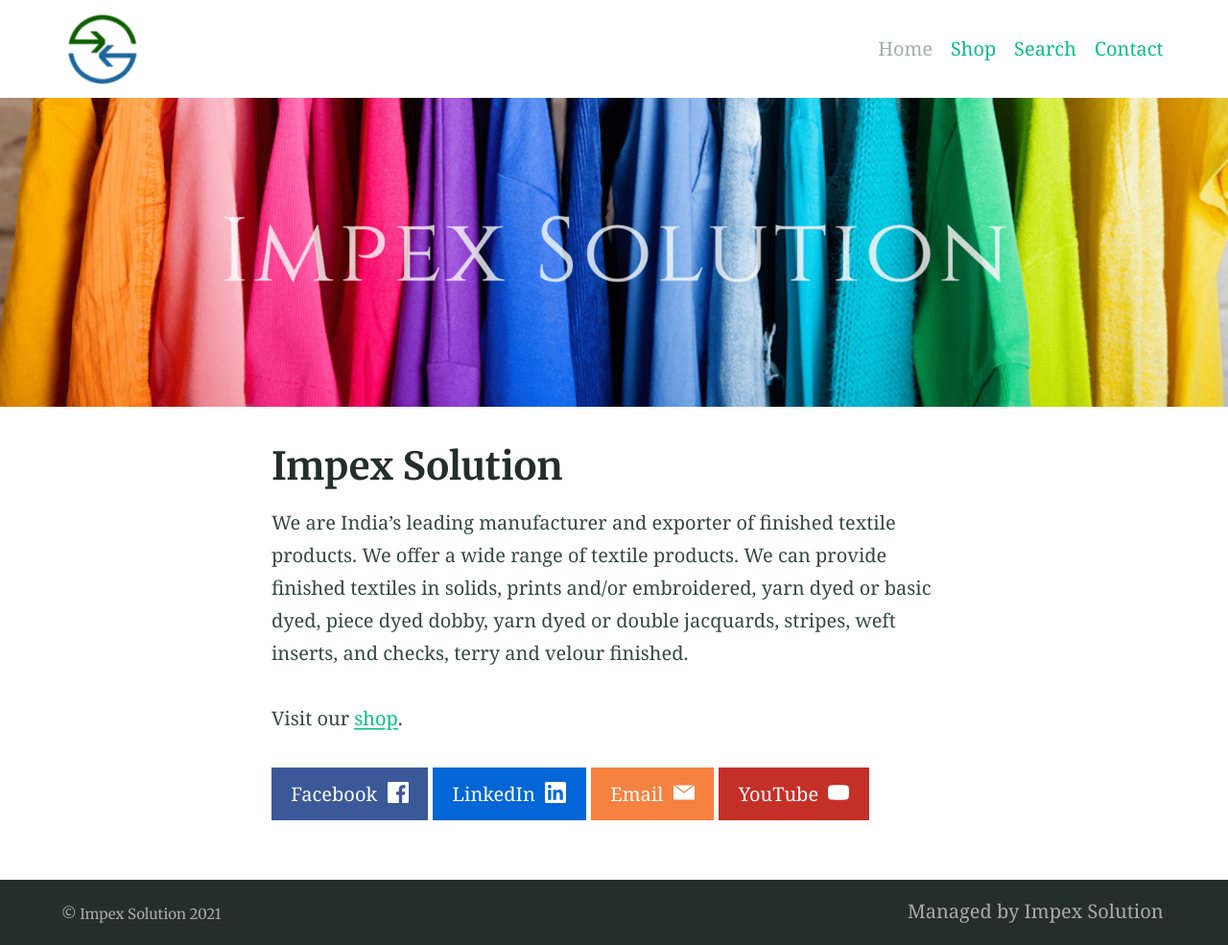
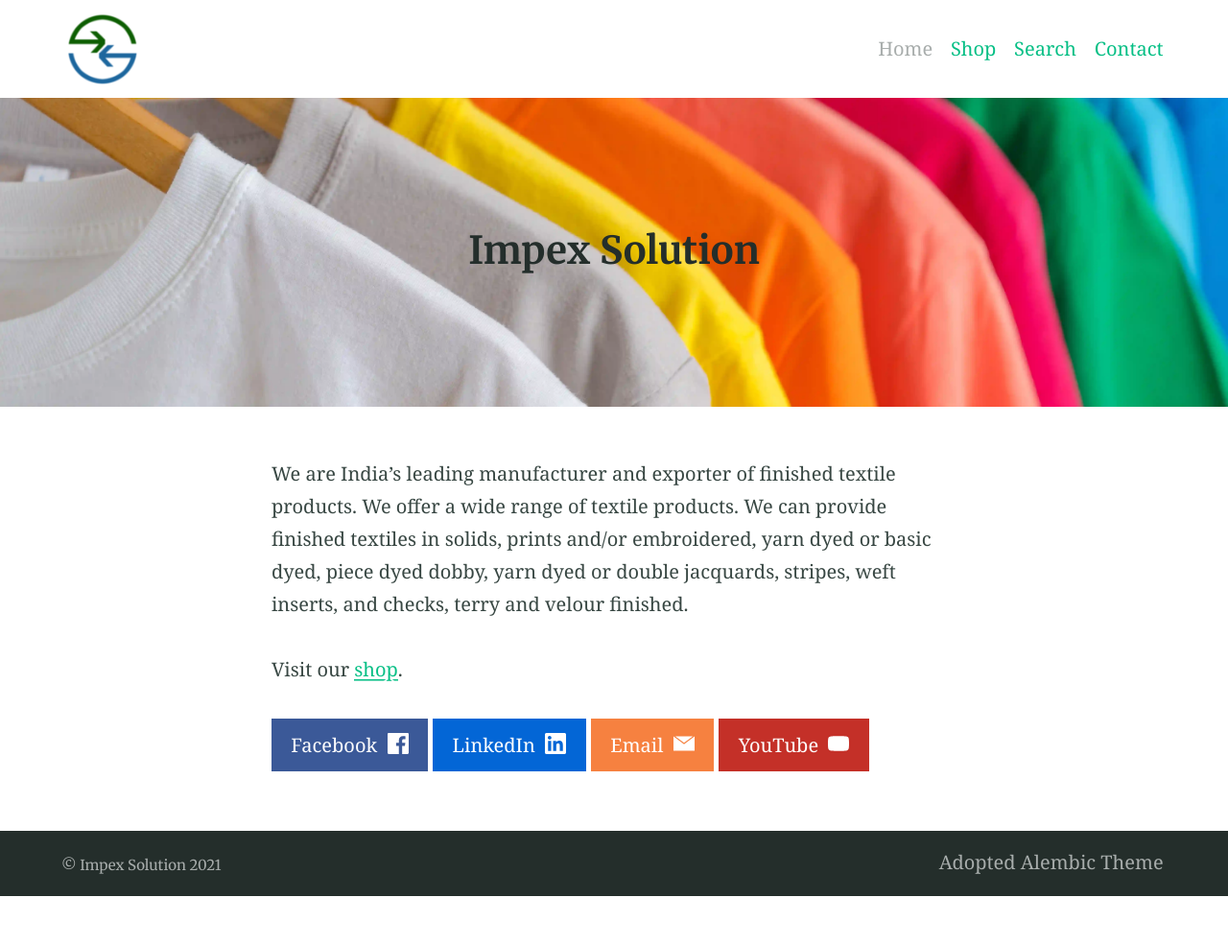
Before and after one commit to markright-products/markright-products.github.io, a Jekyll site: the page built from index.md, in a window 1280 px wide. Shown: the whole page at 96% size. Built offline with Jekyll 4.4.1, drawn with Linux system fonts in a browser that asks for light colours; after the commit the page ends 934 px from its top, so only the background shows below that.

Commit message:
Update banner

```diff
--- a/_config.yml
+++ b/_config.yml
@@ -97,7 +97,7 @@ baseurl: ""
 # repo: ""
 
 # Contact details
-bharat: "Bharat Parekh"
+name: "Bharat Parekh"
 email: "info@impexsolution.net"
 tel: "+91-22-35572782"
 cell: "+91-9820034262, +91-8779967110"
@@ -138,8 +138,8 @@ navigation_header:
   url: /contact/
 
 navigation_footer:
-- title: Managed by Impex Solution
-  url: https://www.impexsolution.in
+- title: Adopted Alembic Theme
+  url: https://alembic.darn.es/
 
 social_links: # Appears in sidebar. Set the urls then uncomment and comment out as desired
   LinkedIn: https://www.linkedin.com/in/impex-solution-0b321037
--- a/_includes/contact.html
+++ b/_includes/contact.html
@@ -1 +1 @@
-<div><table><colgroup><col style="width: 100px"><col></colgroup><tbody><tr><td>Name</td><td><b>{{ site.bharat }}</b></td></tr><tr><td>Tel</td><td>{{ site.tel }}</td></tr><tr><td>Cell</td><td>{{ site.cell }}</td></tr><tr><td>Email</td><td>{{ site.email }}</td></tr><tr><td>Address</td><td>{{ site.address }}</td></tr><tr><td>GSTIN No</td><td>{{ site.gstin }}</td></tr></tbody></table><br /></div>
+<div><table><colgroup><col style="width: 100px"><col></colgroup><tbody><tr><td>Name</td><td><b>{{ site.name }}</b></td></tr><tr><td>Tel</td><td>{{ site.tel }}</td></tr><tr><td>Cell</td><td>{{ site.cell }}</td></tr><tr><td>Email</td><td>{{ site.email }}</td></tr><tr><td>Address</td><td>{{ site.address }}</td></tr><tr><td>GSTIN No</td><td>{{ site.gstin }}</td></tr></tbody></table><br /></div>
--- a/_includes/map.html
+++ b/_includes/map.html
@@ -1 +1 @@
-<div class="map"><iframe src="https://www.google.com/maps/d/u/0/embed?mid={{ include.id }}" title="{{ include.title | default: 'Map' }}"></iframe></div>
+<div class="map"><iframe src="https://www.google.com/maps/d/u/0/embed?mid={{ include.id }}&z=17" title="{{ include.title | default: 'Map' }}"></iframe></div>
--- a/index.md
+++ b/index.md
@@ -1,6 +1,7 @@
 ---
-title: Impex Solution
-feature_image: "/assets/banner/homepage-min.png"
+feature_image: "/assets/banner/AdobeStock_285265213.webp"
+feature_text: |
+    # Impex Solution
 excerpt: "We are India's leading manufacturer and exporter of finished textile products. We offer textiles in different colors, shapes and sizes."
 ---
 
```
Also changed, not shown: assets/banner/AdobeStock_285265213.webp (added), assets/banner/homepage-min.png (deleted), 1 other file.
